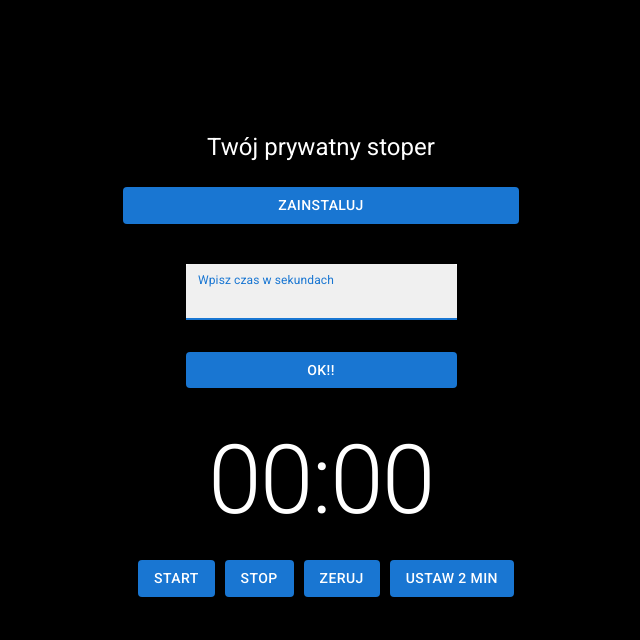
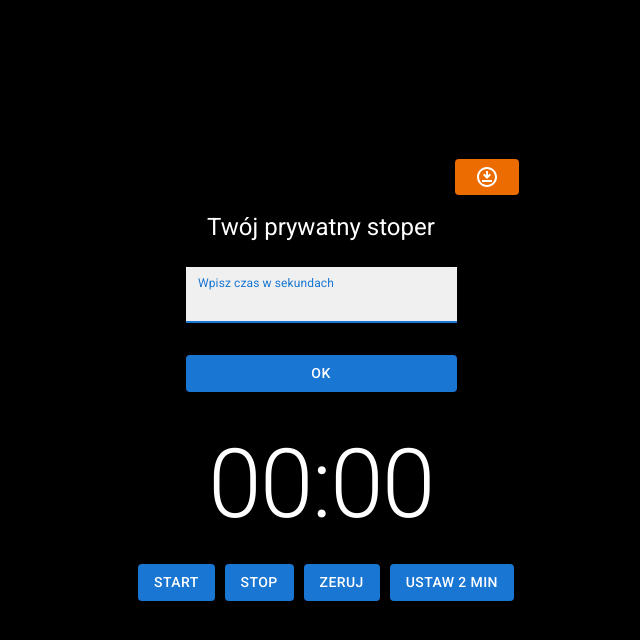
Before and after one commit to eweRij/Countdown-Timer-PWA, a React (Create React App) app: page / in a window 1280 px wide. Shown: the top 640 px of the page, without its empty margins (319-959 px from the left). Built offline with nearby package versions, Linux system fonts and the light colour scheme.

Commit message:
custom install fix

```diff
--- a/src/components/Clock/Clock.tsx
+++ b/src/components/Clock/Clock.tsx
@@ -6,6 +6,7 @@ import Box from "@mui/material/Box";
 import Typography from "@mui/material/Typography";
 import Container from "@mui/material/Container";
 import { createTheme, ThemeProvider } from "@mui/material/styles";
+import DownloadForOfflineOutlinedIcon from "@mui/icons-material/DownloadForOfflineOutlined";
 import { useState, useEffect } from "react";
 import "./Clock.scss";
 import { actionButtonsState } from "../../store/initialState";
@@ -67,18 +68,19 @@ export const Clock: React.FC = () => {
             height: "75vh",
           }}
         >
+          {" "}
+          <Button
+            type="button"
+            variant="contained"
+            sx={{ mt: 4, mb: 2, alignSelf: "flex-end" }}
+            id="installBtn"
+            color="warning"
+          >
+            <DownloadForOfflineOutlinedIcon />
+          </Button>
           <Typography component="h1" variant="h5" sx={{ textAlign: "center" }}>
             Twój prywatny stoper
           </Typography>
-          <Button
-            type="button"
-            fullWidth
-            variant="contained"
-            sx={{ mt: 3, mb: 2 }}
-            id="installBtn"
-          >
-            Zainstaluj
-          </Button>
           <Box
             component="form"
             onSubmit={(e: React.SyntheticEvent) =>
@@ -111,7 +113,7 @@ export const Clock: React.FC = () => {
               variant="contained"
               sx={{ mt: 3, mb: 2 }}
             >
-              OK!!
+              OK
             </Button>
           </Box>
           {time < 6 && time > 0 ? (
@@ -133,7 +135,6 @@ export const Clock: React.FC = () => {
               {!time ? "00" : watchStopViewSec(time)}
             </Typography>
           )}
-
           <Box
             sx={{
               display: "flex",
--- a/src/serviceWorkerRegistration.js
+++ b/src/serviceWorkerRegistration.js
@@ -59,19 +59,18 @@ export function register(config) {
   window.addEventListener("beforeinstallprompt", (e) => {
     e.preventDefault();
     deferredPrompt = e;
-    console.log(deferredPrompt);
   });
   //  "homepage": "https://eweRij.github.com/Countdown-Timer-PWA",
   const installApp = document.getElementById("installBtn");
-  console.log(installApp);
-  console.log(installApp);
+
   installApp.addEventListener("click", async () => {
-    console.log("klik");
     if (deferredPrompt !== null) {
+      installApp.style.display = "visible";
       deferredPrompt.prompt();
       const { outcome } = await deferredPrompt.userChoice;
       if (outcome === "accepted") {
         deferredPrompt = null;
+        installApp.style.display = "hidden";
       }
     }
   });
```
